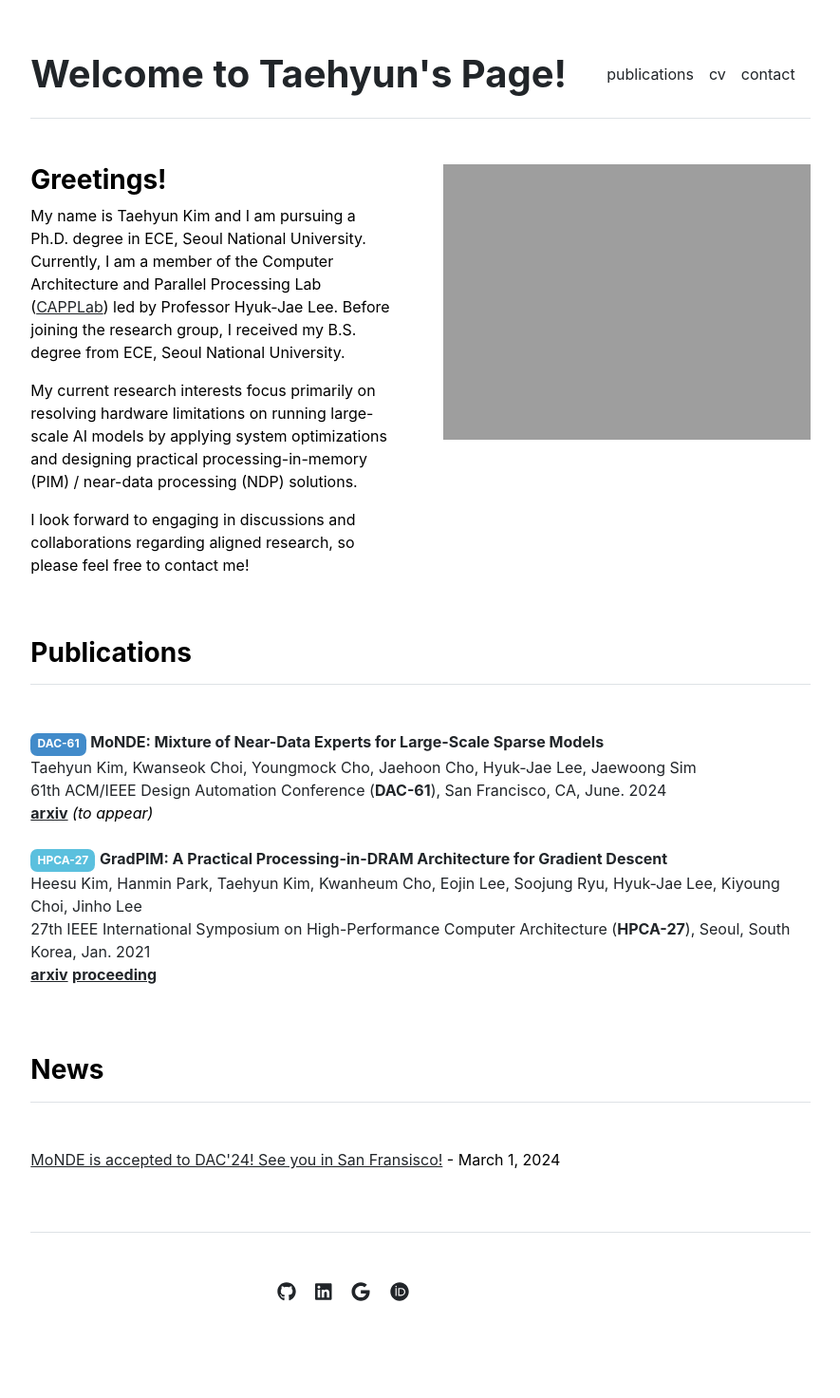
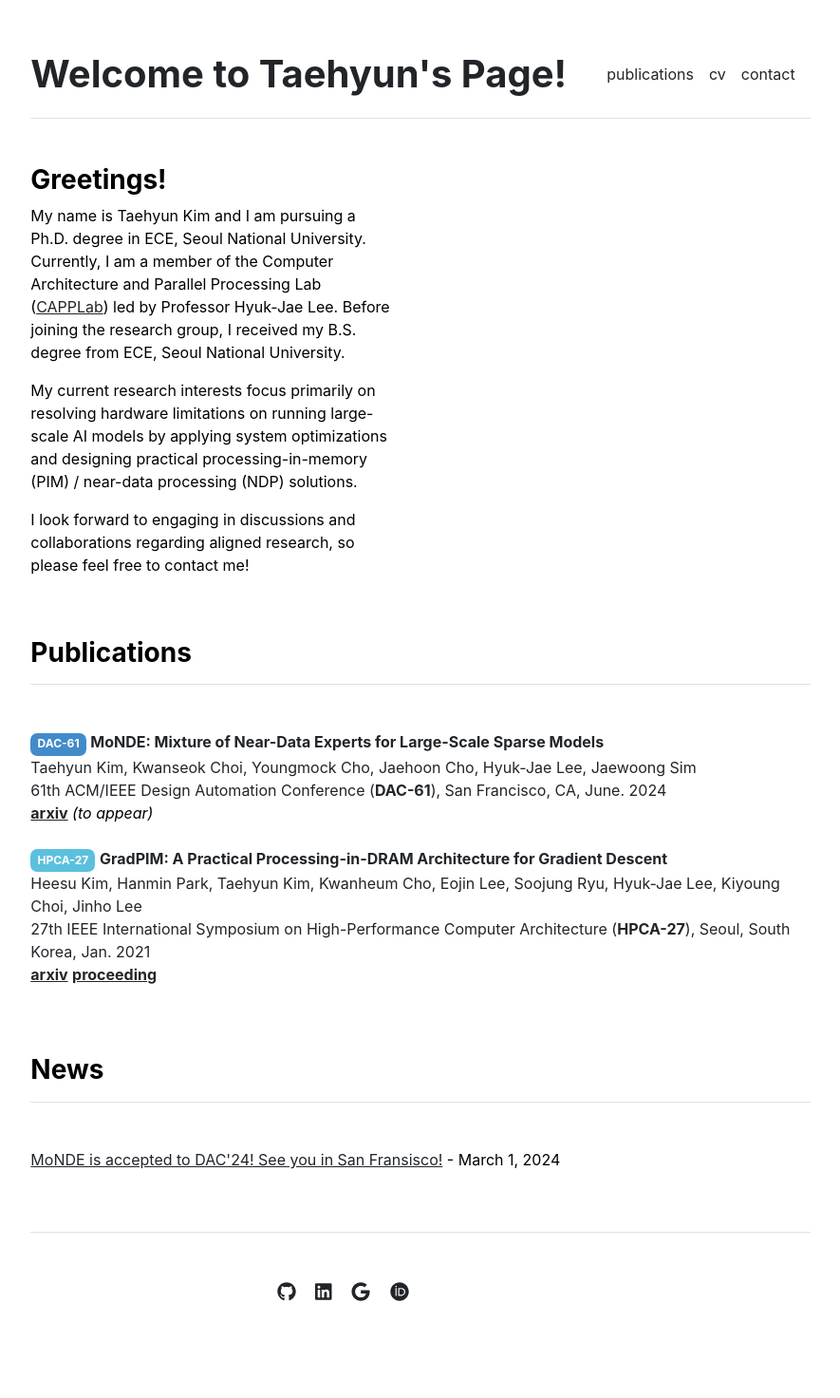
Before and after one commit to taehyunzzz/taehyunzzz.github.io, a Jekyll site: the page built from index.md, in a window 1280 px wide. Shown: the whole page at 95% size, without its empty margins (197-1082 px from the left). Built offline with Jekyll 4.4.1, drawn with Linux system fonts in a browser that asks for light colours.

Commit message:
DEBUG: test81

```diff
--- a/_layouts/home.html
+++ b/_layouts/home.html
@@ -7,9 +7,9 @@
     <h3 class="fw-bold">Greetings!</h3>
     {{ content }}
   </div>
-  <div class="col-md-6">
+  <!-- <div class="col-md-6">
     <img src="{{ site.github.url }}/assets/img/home.jpg" alt="Home" width="100%">
-  </div>
+  </div> -->
 </div>
 
 {% include publications.html %}
```
